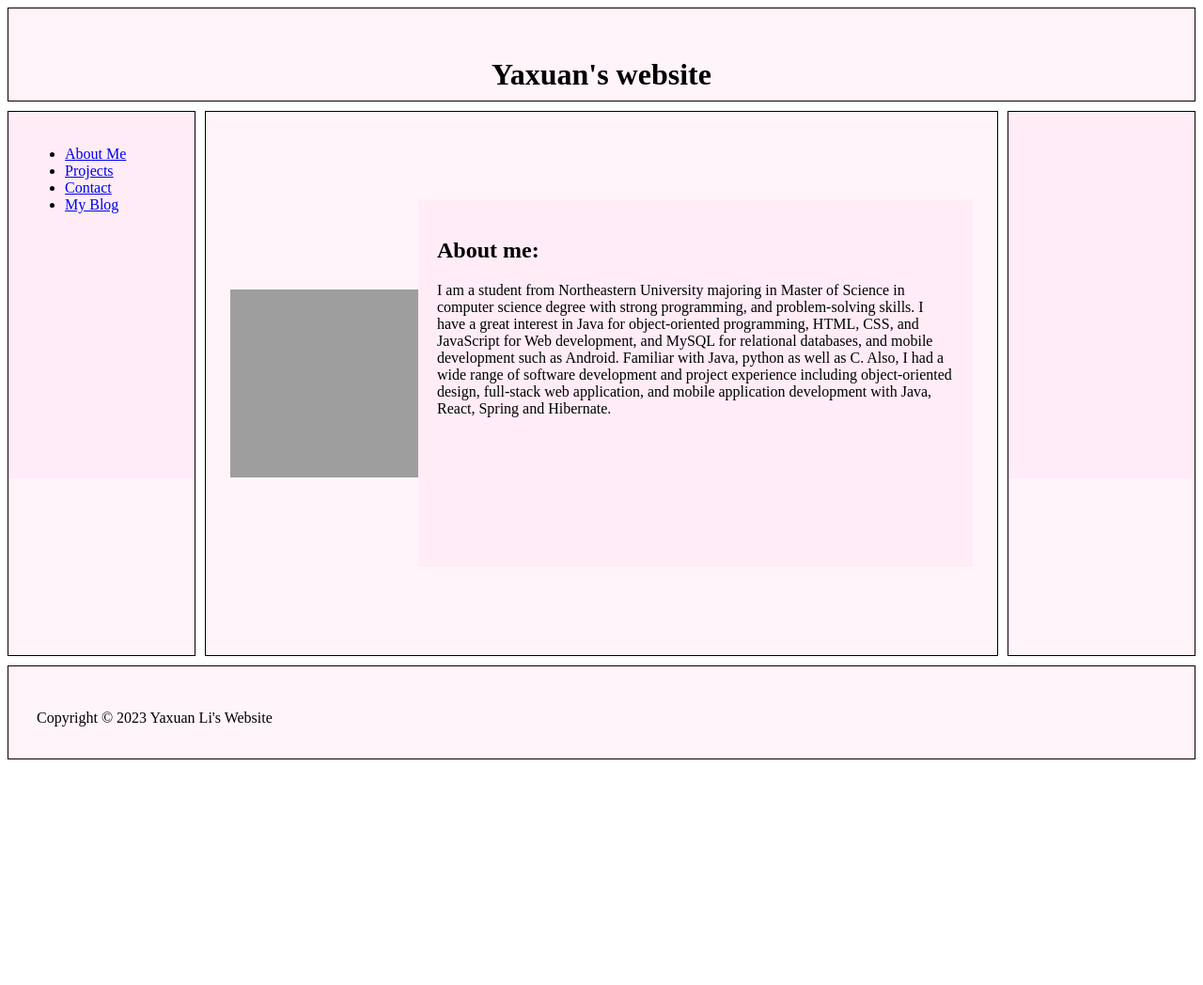
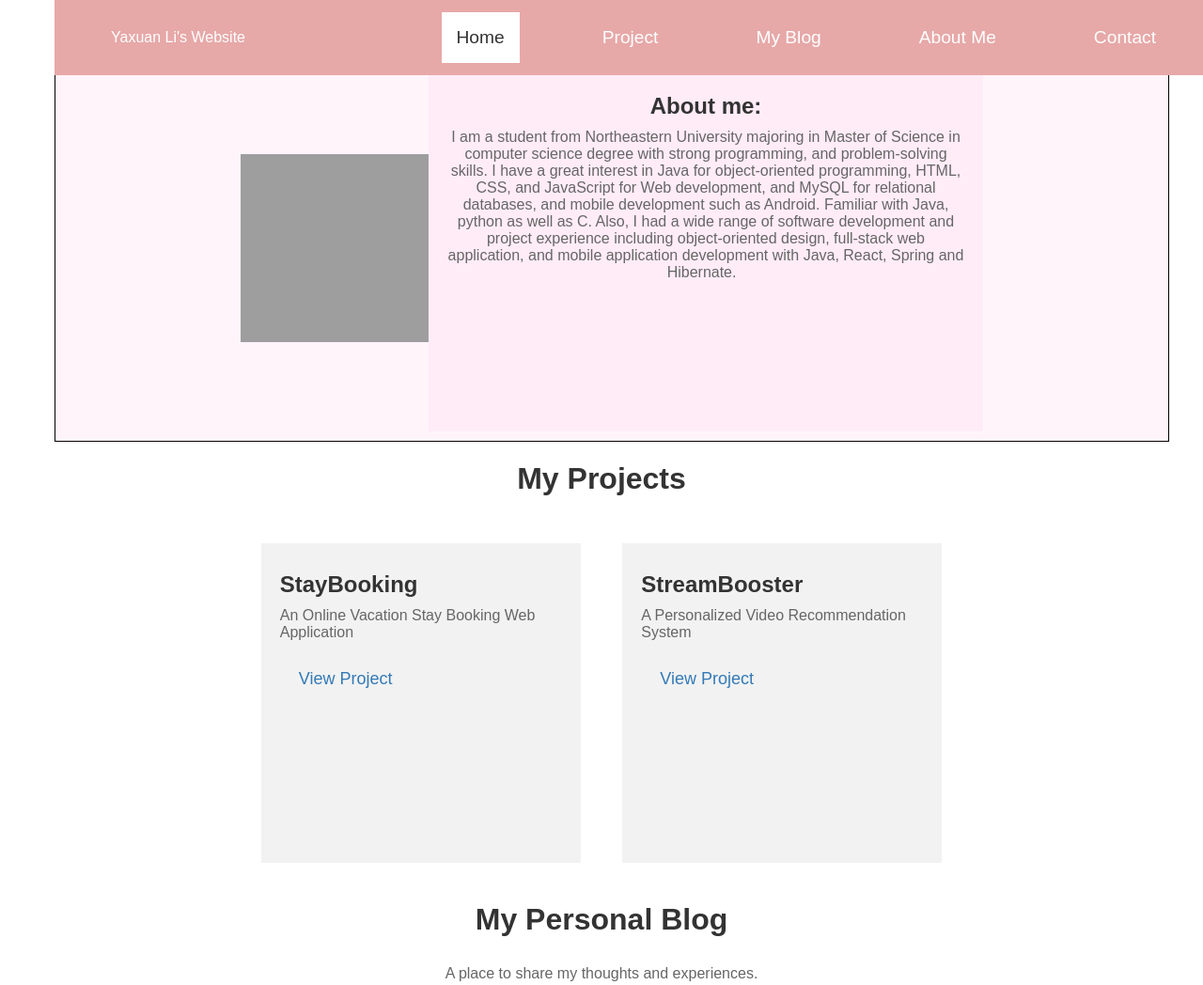
Before and after one commit to COCO0911/COCO.github.io, a plain HTML site: page index.html in a window 1280 px wide. Shown: the top 1048 px of the page at 94% size. Before the commit the page ends 816 px from the top, so only its background shows below. Drawn offline with Linux system fonts and the light colour scheme; grey boxes are pictures that could not be loaded.

Commit message:
second version

```diff
--- a/index.html
+++ b/index.html
@@ -6,19 +6,6 @@
     <meta name="viewport" content="width=device-width, initial-scale=1.0">
     <title>Yaxuan's Personal website</title>
     <style>
-        @media (max-width: 600px) {
-            .grid-container {
-                border: none;
-            }
-        }
-
-        h1{
-            display: flex;
-            align-items: center;
-            justify-content: center;
-            height: 100%;
-            width: 100%;
-        }
         .grid-container {
             display: grid;
             justify-content: center;
@@ -32,26 +19,6 @@
             grid-gap: 10px;
 
         }
-        .header{
-            grid-area: header;
-            border: 1px solid black;
-            background-color: rgba(255, 215, 235, 0.278);
-        }
-
-        .left-side-bar{
-            grid-area: left-side-bar;
-            border: 1px solid black;
-            background-color: rgba(255, 215, 235, 0.278);
-            align-items: center;
-            justify-content: center;
-
-        }
-
-        .right-side-bar{
-            grid-area: right-side-bar;
-            border: 1px solid black;
-            background-color: rgba(255, 215, 235, 0.278);
-        }
 
         .main{
             grid-area: main;
@@ -63,14 +30,47 @@
             padding: 10px;
         }
 
-        .footer{
-            grid-area: footer;
-            border: 1px solid black;
+        @media screen and (max-width: 600px) {
+            .navbar-container {
+                height: auto;
+                flex-direction: column;
+                padding: 1rem;
+            }
+
+            .navbar-links {
+                position: static;
+                transform: none;
+                flex-direction: row;
+            }
+            .main{
+            grid-area: main;
             background-color: rgba(255, 215, 235, 0.278);
-            padding: 30px;
+            display: flex;
             align-items: center;
+            justify-content: center;
+            padding: 10px;
+            width: 100%;
+        }
+        }
 
+        h1{
+            display: flex;
+            align-items: center;
+            justify-content: center;
+            height: 100%;
+            width: 100%;
         }
+
+        .main{
+            grid-area: main;
+            background-color: rgba(255, 215, 235, 0.278);
+            display: flex;
+            align-items: center;
+            justify-content: center;
+            padding: 10px;
+            width: 100%;
+        }
+
         .box{
             width: 550px;
             height: 350px;
@@ -93,25 +93,156 @@
         }
 
 
+        body {
+            font-family: 'Times New Roman', Times, serif, sans-serif;
+            text-align: center;
+            padding: 50px;
+        }
+        h1 {
+            color: #333;
+            margin-bottom: 30px;
+        }
+        a {
+            display: inline-block;
+            margin: 20px;
+            font-size: 18px;
+            color: #337ab7;
+            text-decoration: none;
+        }
+        .word {
+            font-size: 36px;
+            color: #337ab7;
+            margin-right: 10px;
+        }
+
+
+        .navbar {
+            position: fixed;
+            top: 0;
+            width: 100%;
+            background-color: #e7a8a8;
+
+        }
+
+        .navbar-container {
+            max-width: 1200px;
+            margin: 0 auto;
+            display: flex;
+            justify-content: space-between;
+            align-items: center;
+            height: 80px;
+        }
+
+        .navbar-logo {
+            color: #fff;
+            font-size: 1rem;
+            text-decoration: none;
+        }
+
+        .navbar-links {
+            display: flex;
+            justify-content: center;
+            align-items: center;
+            list-style: none;
+        }
+
+        .navbar-links li {
+            margin-right: 2rem;
+        }
+
+        .navbar-links li a {
+            color: #fff;
+            text-decoration: none;
+            font-size: 1.2rem;
+            padding: 1rem;
+            transition: all 0.3s ease;
+        }
+
+        .navbar-links li a:hover {
+            background-color: #fff;
+            color: #333;
+        }
+
+        .navbar-links li a.active {
+            background-color: #fff;
+            color: #333;
+        }
+
+        body {
+
+        }
+
+        body {
+            padding-top: 80px;
+        font-family: Arial, sans-serif;
+        text-align: center;
+        padding: 50px;
+      }
+      h1 {
+        color: #333;
+        margin-bottom: 30px;
+      }
+      .project {
+        display: inline-block;
+        width: 300px;
+        height: 300px;
+        background-color: #f2f2f2;
+        text-align: left;
+        padding: 20px;
+        margin: 20px;
+      }
+      h2 {
+        color: #333;
+        margin: 10px 0;
+      }
+      p {
+        font-size: 16px;
+        color: #666;
+        margin: 10px 0;
+      }
+      a {
+        color: #337ab7;
+        text-decoration: none;
+      }
+
+      /* Add some styles for the blog post section */
+      .blog-post {
+        border: 1px solid #ddd;
+        padding: 20px;
+        margin-bottom: 40px;
+      }
+
+      /* Add some styles for the blog post title */
+      .blog-post h2 {
+        font-size: 24px;
+        margin-bottom: 10px;
+      }
+
+      /* Add some styles for the blog post content */
+      .blog-post p {
+        margin-bottom: 20px;
+      }
+
+
+
     </style>
 </head>
 
 <body>
-    <div class = "grid-container">
-        <div class = "header"><h1>Yaxuan's website</h1></div>
-
-        <div class = "left-side-bar">
-            <div class = "box-container">
-                <div class = "box">
-                <ul>
+    <div class="navbar">
+        <div class="navbar-container">
+          <a href="index.html" class="navbar-logo">Yaxuan Li's Website</a>
+          <ul class="navbar-links">
+            <li><a href="index.html" class="active">Home</a></li>
+            <li><a href = "project.html">Project</a></li>
+            <li><a href="blog.html">My Blog</a></li>
             <li><a href="https://liyaxuan.sites.northeastern.edu/">About Me</a></li>
-                    <li><a href="project.html">Projects</a></li>
             <li><a href="information.html">Contact</a></li>
-                    <li><a href="blog.html">My Blog</a></li>
           </ul>
         </div>
     </div>
-        </div>
+
+
 
     <div class = "main">
         <div class = "box-container">
@@ -127,18 +258,55 @@
         </div>
     </div>
 
-        <div class = "right-side-bar">
-            <div class= "box-container">
-                <div class = "box"></div>
+
+    <h1>My Projects</h1>
+    <div class="project">
+      <h2>StayBooking</h2>
+      <p>An Online Vacation Stay Booking Web Application</p>
+      <p><a href="https://github.com/COCO0911/staybooking-project">View Project</a></p>
     </div>
+    <div class="project">
+      <h2>StreamBooster</h2>
+      <p>A Personalized Video Recommendation System</p>
+      <p><a href="https://github.com/COCO0911/introduction">View Project</a></p>
     </div>
 
-        <div class = "footer">
+    <h1>My Personal Blog</h1>
+    <p>A place to share my thoughts and experiences.</p>
+     </header>
+
+    <section class="blog-post">
+        <h3>My First Blog Post</h3>
+        <p>Welcome to my personal blog! This is my first blog post and I'm excited to share my thoughts and experiences.</p>
+        <p>My hobby:
+            <span>travelling</span>
+            <span>Playing Piano</span>
+        </p>
+        </p>
+     </section>
+
+
+    <h1>Get in Touch</h1>
+    <a href="mailto:your.email@example.com">
+      <i class="fa fa-envelope"></i>
+      li.yaxu@northeastern.edu
+    </a>
+    <a href="https://github.com/COCO0911">
+      <i class="fa fa-github"></i>
+      Github
+    </a>
+    <a href="https://www.linkedin.com/in/yaxuanli1999">
+      <i class="fa fa-linkedin"></i>
+      LinkedIn
+    </a>
+    <a href="https://instagram.com/yourusername">
+      <word class="fa fa-instagram"></word>
+      Instagram
+    </a>
+
+    <div>
         <p>Copyright © 2023 Yaxuan Li's Website</p>
     </div>
-
-    </div>
-
 </body>
 
 </html>
```
Lines whose indentation alone changed are shown as unchanged.
